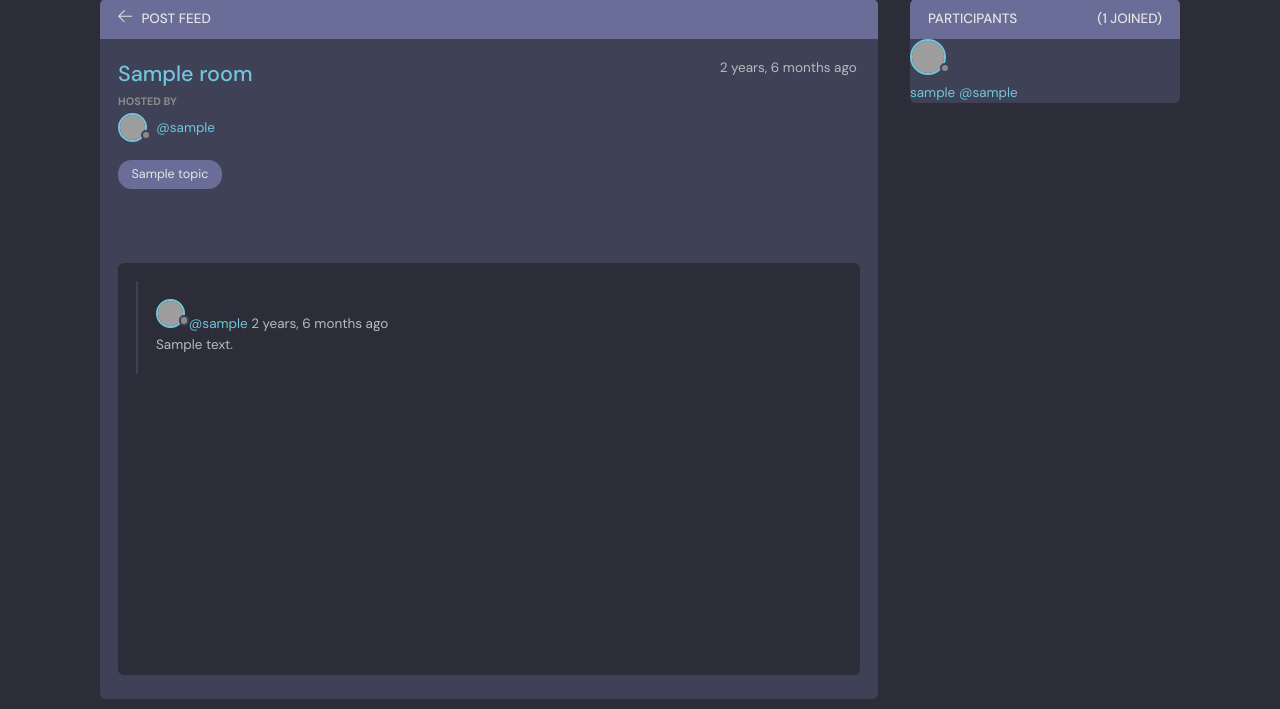
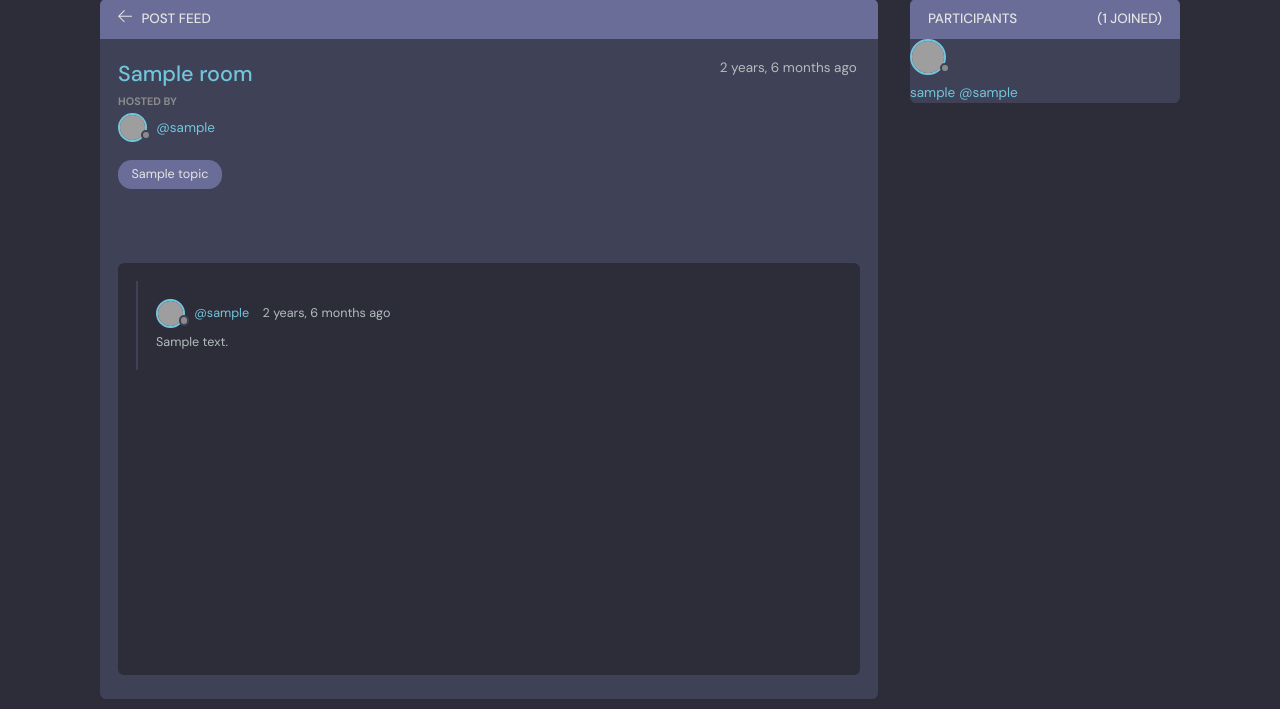
Before and after one commit to JustA3DObject/DevFriends, a Django app: page /room/1/ in a window 1280 px wide. Shown: the part 91-800 px from the top of the page. Run offline with Django 4.2, Linux system fonts and the light colour scheme; tables that the repository leaves empty hold one stand-in row (values such as "Sample post"); grey boxes are pictures that could not be loaded.

Commit message:
Added CSS to room author

```diff
--- a/devfriends/static/css/master.css
+++ b/devfriends/static/css/master.css
@@ -866,3 +866,21 @@ a {
 .thread__top svg {
     fill: var(--color-dark-light);
 }
+
+.thread__author {
+    display: flex;
+    align-items: center;
+    gap: 1.5rem;
+    font-size: 1.4rem;
+}
+
+.thread__authorInfo {
+    display: flex;
+    align-items: center;
+    gap: 1rem;
+}
+
+.thread__details {
+    font-size: 1.4rem;
+    margin-top: 0.5rem;
+}
```
